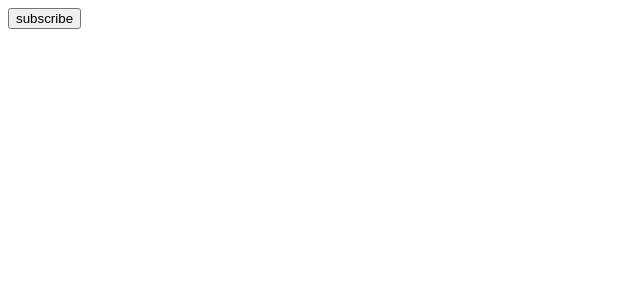
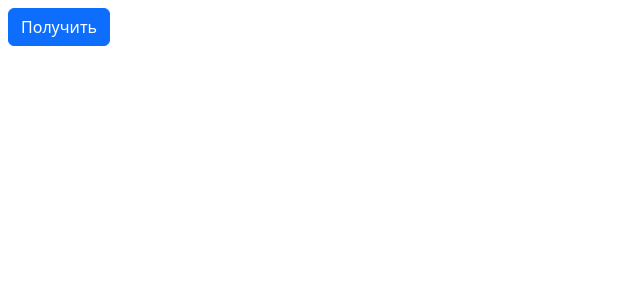
Before and after one commit to Rickki13/EvoProjFirst, an Angular app: page / in a window 1280 px wide. Shown: the top 300 px of the page, without its empty margins (0-640 px from the left). Built offline with nearby package versions, Linux system fonts and the light colour scheme.

Commit message:
Task 2.5

```diff
--- a/angular.json
+++ b/angular.json
@@ -25,6 +25,8 @@
               "src/assets"
             ],
             "styles": [
+              "./node_modules/ngx-bootstrap/datepicker/bs-datepicker.css",
+              "./node_modules/bootstrap/dist/css/bootstrap.min.css",
               "src/styles.css"
             ],
             "scripts": []
--- a/package.json
+++ b/package.json
@@ -18,6 +18,8 @@
     "@angular/platform-browser": "^16.1.0",
     "@angular/platform-browser-dynamic": "^16.1.0",
     "@angular/router": "^16.1.0",
+    "bootstrap": "^5.2.3",
+    "ngx-bootstrap": "11.0.2",
     "rxjs": "~7.8.0",
     "tslib": "^2.3.0",
     "zone.js": "~0.13.0"
--- a/src/app/app.component.html
+++ b/src/app/app.component.html
@@ -1,5 +1,5 @@
-<button (click)="getUsers()">subscribe</button>
+<button class="btn btn-primary m-2" (click)="getUsers()">Получить</button>
 
-<ng-container  *ngFor="let user of users">
+<ng-container *ngFor="let user of users">
   <p>{{user | json}}</p>
 </ng-container>
--- a/src/app/app.module.ts
+++ b/src/app/app.module.ts
@@ -6,6 +6,7 @@ import { AppComponent } from './app.component';
 import {HTTP_INTERCEPTORS, HttpClientModule} from "@angular/common/http";
 import {DataService} from "./data.service";
 import {LoggingInterceptor} from "./logging.interceptor";
+import { BrowserAnimationsModule } from '@angular/platform-browser/animations';
 
 @NgModule({
   declarations: [
@@ -14,7 +15,8 @@ import {LoggingInterceptor} from "./logging.interceptor";
   imports: [
     BrowserModule,
     AppRoutingModule,
-    HttpClientModule
+    HttpClientModule,
+    BrowserAnimationsModule
   ],
   providers: [DataService, {
     provide: HTTP_INTERCEPTORS,
```
Also changed, not shown: 1 other file (tests, documents, lock files or other folders).
